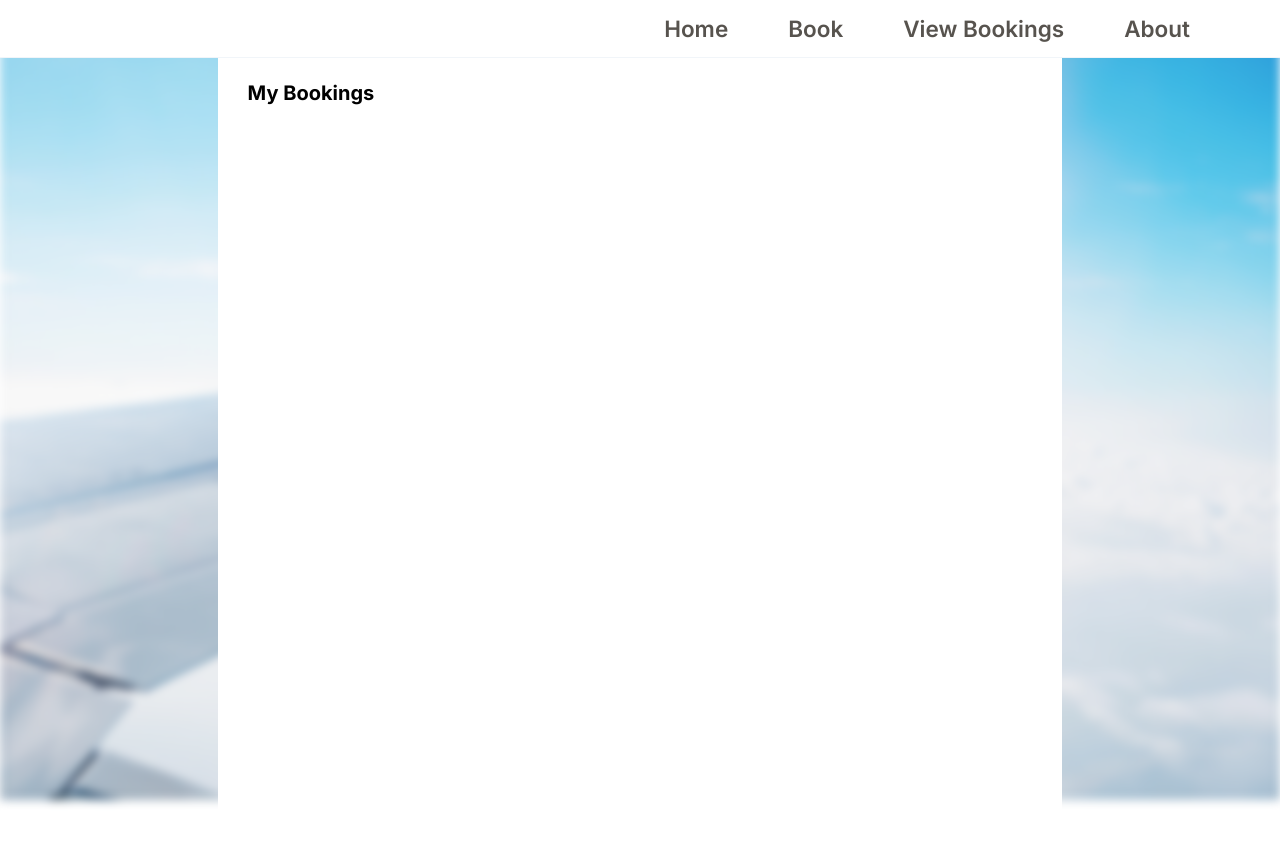
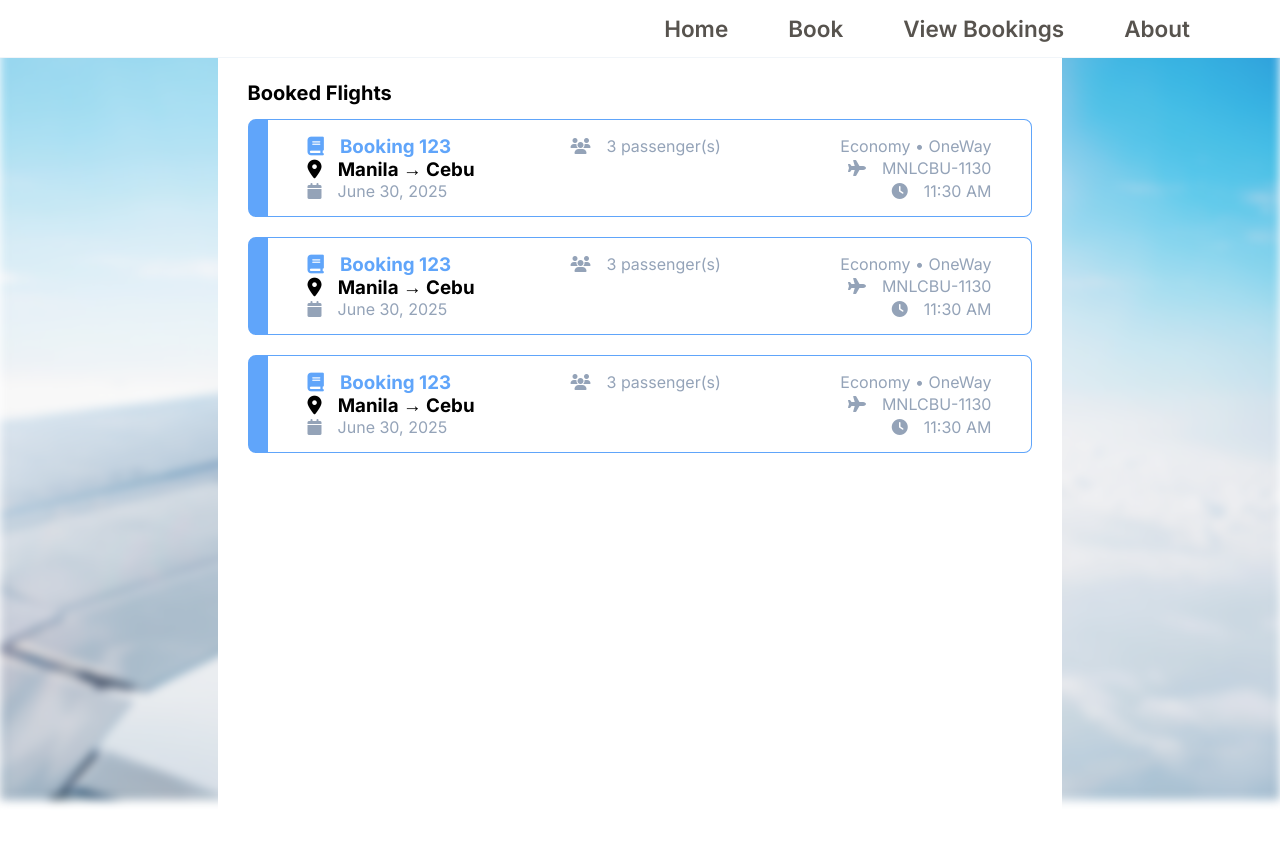
Before and after one commit to blckzr/EasyFly, a PHP site: page /client/bookinglist.html in a window 1280 px wide. Run offline with PHP 8.4, Linux system fonts and the light colour scheme; some libraries are stand-ins or nearby versions.

Commit message:
added booking card ui

```diff
--- a/client/bookinglist.html
+++ b/client/bookinglist.html
@@ -9,6 +9,8 @@
   <link rel="stylesheet" type="text/css" href="../css/main.css">
   <link rel="stylesheet" type="text/css" href="../css/header.css">
   <link rel="stylesheet" type="text/css" href="../css/booking_list.css">
+  <!-- Font Awesome Icons -->
+  <script src="https://kit.fontawesome.com/f17667f340.js" crossorigin="anonymous"></script>
 </head>
 
 <body>
@@ -21,9 +23,58 @@
       })
   </script>
   <div id="background-container"></div>
-  <div id="bookings-list">
-    <h1>My Bookings</h1>
-  </div>
+  <div id="page-container">
+    <h1>Booked Flights</h1>
+    <div id="bookings-list">
+
+      <div class="booking">
+        <div class="booking-header">
+          <h3><i class="icon fa-solid fa-book"></i>Booking 123</h3>
+          <span class="label"><i class="label icon fas fa-users"></i>3 passenger(s)</span>
+          <span class="label">Economy • OneWay</span>
+        </div>
+        <div class="booking-route">
+          <h3><i class="icon fas fa-location-dot"></i>Manila → Cebu</h3>
+          <span class="label"><i class="icon fas fa-plane"></i>MNLCBU-1130</span>
+        </div>
+        <div class="booking-date">
+          <span class="label"><i class="icon label fas fa-calendar"></i>June 30, 2025</span>
+          <span class="label"><i class="icon label fas fa-clock"></i>11:30 AM</span>
+        </div>
+      </div>
+
+      <div class="booking">
+        <div class="booking-header">
+          <h3><i class="icon fa-solid fa-book"></i>Booking 123</h3>
+          <span class="label"><i class="label icon fas fa-users"></i>3 passenger(s)</span>
+          <span class="label">Economy • OneWay</span>
+        </div>
+        <div class="booking-route">
+          <h3><i class="icon fas fa-location-dot"></i>Manila → Cebu</h3>
+          <span class="label"><i class="icon fas fa-plane"></i>MNLCBU-1130</span>
+        </div>
+        <div class="booking-date">
+          <span class="label"><i class="icon label fas fa-calendar"></i>June 30, 2025</span>
+          <span class="label"><i class="icon label fas fa-clock"></i>11:30 AM</span>
+        </div>
+      </div>
+
+      <div class="booking">
+        <div class="booking-header">
+          <h3><i class="icon fa-solid fa-book"></i>Booking 123</h3>
+          <span class="label"><i class="label icon fas fa-users"></i>3 passenger(s)</span>
+          <span class="label">Economy • OneWay</span>
+        </div>
+        <div class="booking-route">
+          <h3><i class="icon fas fa-location-dot"></i>Manila → Cebu</h3>
+          <span class="label"><i class="icon fas fa-plane"></i>MNLCBU-1130</span>
+        </div>
+        <div class="booking-date">
+          <span class="label"><i class="icon label fas fa-calendar"></i>June 30, 2025</span>
+          <span class="label"><i class="icon label fas fa-clock"></i>11:30 AM</span>
+        </div>
+      </div>
+    </div>
 </body>
 
 </html>
--- a/css/booking_list.css
+++ b/css/booking_list.css
@@ -22,12 +22,67 @@ div#background-container {
   filter: blur(.5rem);
 }
 
-div#bookings-list {
+div#page-container {
   position: relative;
   z-index: 1;
+  padding: 1rem 3rem;
   width: 66dvw;
   height: 100dvh;
-  padding: 1rem 3rem;
   background-color: #fff;
   font-family: "Inter", sans-serif;
 }
+
+div#bookings-list {
+  display: grid;
+  grid-template-columns: repeat(auto-fit, minmax(45rem, 1fr));
+  gap: 2rem;
+}
+
+div.booking {
+  display: flex;
+  flex-direction: column;
+  padding: 1.5rem 4rem;
+  border: 1px solid #60a5fa;
+  border-left: 2rem solid #60a5fa;
+  border-radius: 0.8rem;
+  font-family: "Inter", sans-serif;
+  font-size: 1.6rem;
+  /* box-shadow: 0 2px 8px rgba(0, 0, 0, 0.08); */
+  transition: transform 0.2s;
+}
+
+div.booking:hover {
+  transform: translateY(-.3rem);
+}
+
+div.booking h3 {
+  margin: 0;
+}
+
+div.booking-header {
+  display: flex;
+  justify-content: space-between;
+  align-items: center;
+}
+
+div.booking-header>h3 {
+  color: #60a5fa;
+}
+
+div.booking-route {
+  display: flex;
+  justify-content: space-between;
+}
+
+div.booking-date {
+  display: flex;
+  justify-content: space-between;
+}
+
+.icon {
+  margin: 0 1.6rem 0 0;
+}
+
+.label {
+  color: #94a3b8;
+}
```
